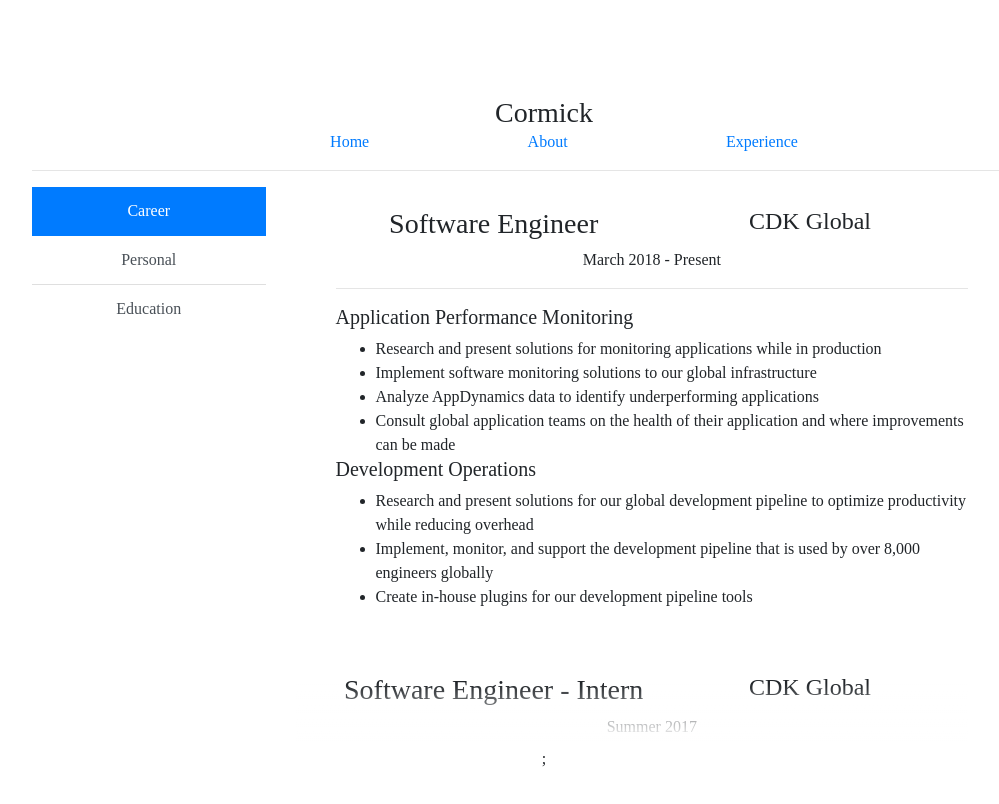
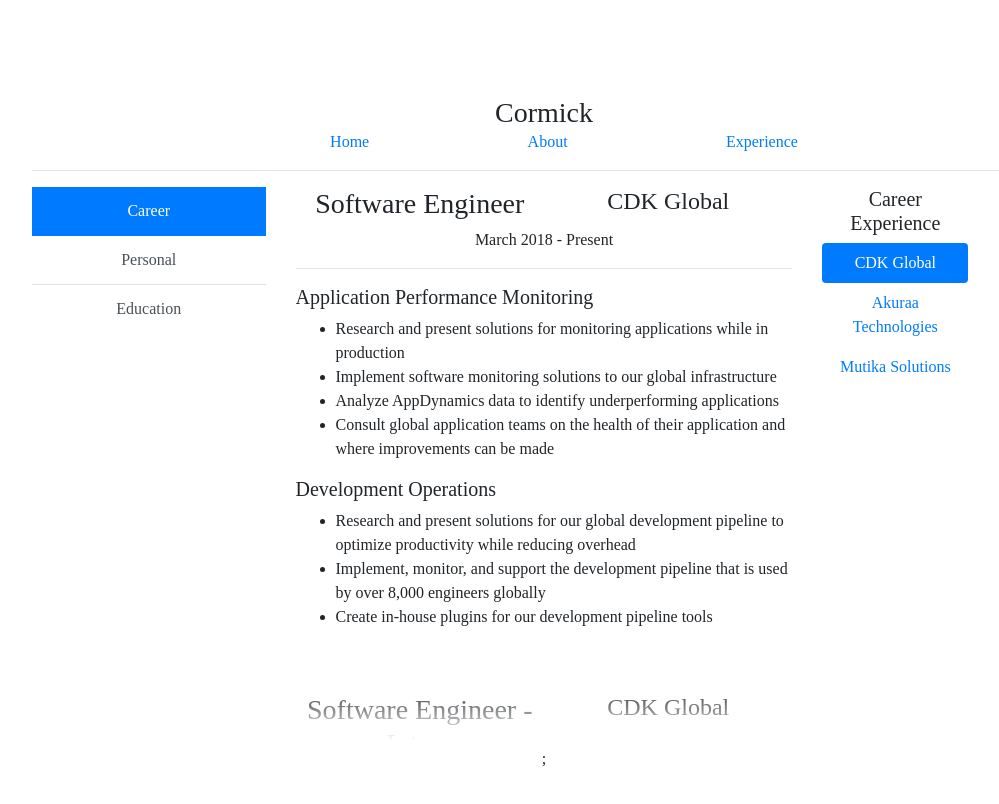
Before and after one commit to cvhnilicka/psite, a React (Create React App) app: page /experience in a window 1280 px wide. Shown: the top 804 px of the page, without its empty margins (96-1095 px from the left). Built offline with nearby package versions, Linux system fonts and the light colour scheme.

Commit message:
updating career experience

```diff
--- a/src/pages/partials/experience/career.js
+++ b/src/pages/partials/experience/career.js
@@ -1,14 +1,19 @@
 import React from "react";
+import * as ReactBootstrap from 'react-bootstrap';
 
 
 const Career = () => (
     <div className="edge-fade">
         <div className="info-block">
-            <ul>
+        <ReactBootstrap.Tab.Container id="left-tabs-example" defaultActiveKey="first">
+                <ReactBootstrap.Row>
 
-                {/* BEGIN: Software Engineer CDK Global */}
-                <li className="career-position">
-                    <div className="career-container">
+                    <ReactBootstrap.Col sm={9}>
+                        <ReactBootstrap.Tab.Content>                                                            {/* BEGIN: Content Column */}
+
+
+                            <ReactBootstrap.Tab.Pane eventKey="first">                                          {/* BEGIN: First Content Pane */}
+                            <div className="career-container">
                         <h3>Software Engineer</h3><h4>CDK Global</h4>
 
                         <p className="career-dates">March 2018 - Present</p>
@@ -37,13 +42,8 @@
                             </ul>
                         </div>
                     </div>
-                </li>
-                {/* END: Software Engineer CDK Global */}
-
-                <br />
-
-                {/* BEGIN: Software Intern CDK Global */}
-                <li className="career-position">
+                    <br />
+                    <br />
                     <div className="career-container">
                         <h3>Software Engineer - Intern</h3><h4>CDK Global</h4>
                         <p className="career-dates">Summer 2017</p>
@@ -58,14 +58,11 @@
                             </ul>
                         </div>
                     </div>
-                </li>
-                {/* END: Software Intern CDK Global */}
+                            </ReactBootstrap.Tab.Pane>                                                          {/* END: First Content Pane */}
 
-                <br />
 
-                {/* BEGIN: Akuraa Technologies */}
-                <li className="career-position">
-                    <div className="career-container">
+                            <ReactBootstrap.Tab.Pane eventKey="second">                                         {/* BEGIN: Second Content Pane */}
+                            <div className="career-container">
                         <h3>Chief Technical Officer</h3><h4>Akuraa Technologies</h4>
                         <p className="career-dates">January 2018 - December 2018</p>
 
@@ -83,14 +80,10 @@
                             </ul>
                         </div>
                     </div>
-                </li>
-                {/* END: Akuraa Technologies */}
+                            </ReactBootstrap.Tab.Pane>                                                          {/* END: Second Content Pane */}
 
-                <br />
-
-                {/* BEGIN: Mutika Solutions */}
-                <li className="career-position">
-                    <div className="career-container">
+                            <ReactBootstrap.Tab.Pane eventKey="third">                                         {/* BEGIN: Third Content Pane */}
+                            <div className="career-container">
                         <h3>Co-Founder</h3><h4>Mutika Solutions</h4>
                         <p className="career-dates">October 2017 - February 2018</p>
 
@@ -103,9 +96,31 @@
                             </ul>
                         </div>
                     </div>
-                </li>
-                {/* END: Mutika Solutions */}
-            </ul>
+                            </ReactBootstrap.Tab.Pane>                                                          {/* END: Third Content Pane */}
+
+                        </ReactBootstrap.Tab.Content>                                                           {/* END: Content Column */}
+                    </ReactBootstrap.Col>
+                    <ReactBootstrap.Col sm={3}>                                                                 {/* BEGIN: Tab Column */}
+                        <ReactBootstrap.Nav variant="pills" className="flex-column">                            {/* BEGIN: NAV */}
+                            <h5>Career Experience</h5>
+
+                            <ReactBootstrap.Nav.Item>
+                                <ReactBootstrap.Nav.Link eventKey="first">CDK Global</ReactBootstrap.Nav.Link>       {/* Nav Tab */}
+                            </ReactBootstrap.Nav.Item>
+
+
+                            <ReactBootstrap.Nav.Item>
+                                <ReactBootstrap.Nav.Link eventKey="second">Akuraa Technologies</ReactBootstrap.Nav.Link>      {/* Nav Tab */}
+                            </ReactBootstrap.Nav.Item>
+
+                            <ReactBootstrap.Nav.Item>
+                                <ReactBootstrap.Nav.Link eventKey="third">Mutika Solutions</ReactBootstrap.Nav.Link>      {/* Nav Tab */}
+                            </ReactBootstrap.Nav.Item>
+
+                        </ReactBootstrap.Nav>                                                                   {/* END: NAV */}
+                    </ReactBootstrap.Col>                                                                       {/* END: Tab Column */}
+                </ReactBootstrap.Row>
+            </ReactBootstrap.Tab.Container>;
             <br />
             <br />
         </div>
```
